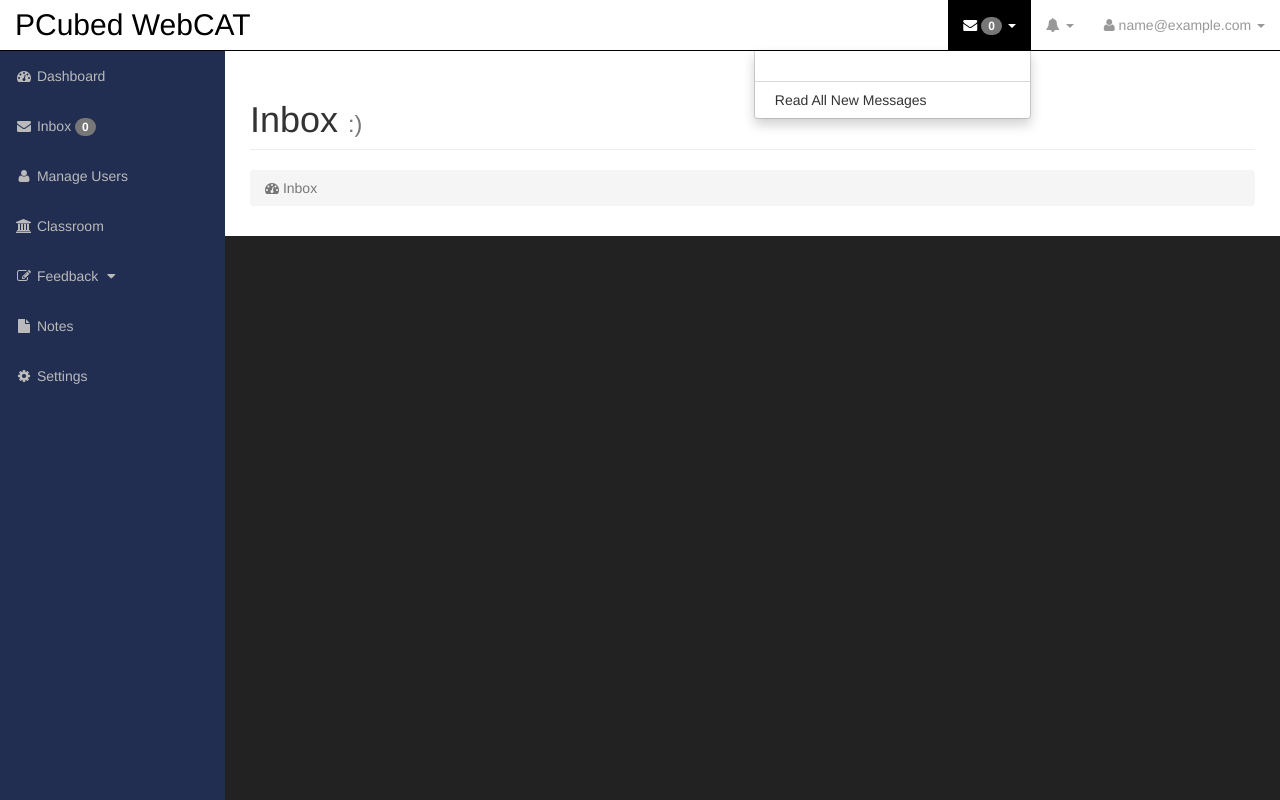
After one commit to PERLMSU/webCAT, a Django app: page /feedback/inbox/ in a window 1280 px wide, after a click that opens the changed part. The commit adds this page. Run offline with Django 3.2, Linux system fonts and the light colour scheme; the visitor is signed in with stand-in values (Sample User, id 1); data that the repository does not hold is empty; some libraries are stand-ins or nearby versions.

Commit message:
sexy cosmetic changes, notification / inbox system progress

```diff
--- a/classroom/templates/_group_partial.html
+++ b/classroom/templates/_group_partial.html
@@ -10,7 +10,7 @@
      </h3>
    </div>
    <div class="panel-body">
-    <table class="table table-striped table-hover table-bordered">
+    <table class="table table-striped table-hover">
       <thead>
         <tr>
           <th>#</th>
--- a/classroom/templates/_learningassistant_partial.html
+++ b/classroom/templates/_learningassistant_partial.html
@@ -7,7 +7,7 @@
      </h3>
   </div>
    <div class="panel-body">
-    <table class="table table-striped table-hover table-bordered">
+    <table class="table table-striped table-hover">
       <thead>
         <tr>
           <th>#</th>
@@ -69,7 +69,7 @@
     <h3> Professors </h3>
   </div>
   <div class="panel-body">
-    <table class="table table-striped table-hover table-bordered">
+    <table class="table table-striped table-hover">
       <thead>
         <tr>
           <th>#</th>
--- a/classroom/templates/_student_partial.html
+++ b/classroom/templates/_student_partial.html
@@ -11,7 +11,7 @@
     </h3>
   </div>
   <div class="panel-body">
-    <table class="table table-striped table-hover table-bordered">
+    <table class="table table-striped table-hover">
       <thead>
         <tr>
           <th>#</th>
--- a/feedback/templates/_edit_feedback_partial.html
+++ b/feedback/templates/_edit_feedback_partial.html
@@ -11,6 +11,7 @@
 			    		</div>
 			    		<input type="hidden" name="student_pk" value="{{student.id}}">
 			    	<button type="submit" name="save" value="save" class="btn btn-info"><span class="glyphicon glyphicon-floppy-disk"></span> Save</button>
+			    	<a href="#" data-toggle="modal" data-target="#confirm-modal"> test submit</a>
 			    	<button type="submit" name="send" value="send" class="btn btn-success"><span class="glyphicon glyphicon-send"></span> Send</button>
 				</form>
 				{% endwith %}
--- /dev/null
+++ b/feedback/templates/inbox.html
@@ -0,0 +1,33 @@
+{% extends "base.html" %}
+
+{% block content %}
+<!-- Page Heading -->
+<div class="row">
+    <div class="col-lg-12">
+        <h1 class="page-header">
+            Inbox <small>:)</small>
+        </h1>
+        <ol class="breadcrumb">
+            <li class="active">
+                <i class="fa fa-dashboard"></i> Inbox
+            </li>
+        </ol>
+    </div>
+</div>
+
+
+<div class="row">
+
+  {% for noti in notifications %}
+  <ul>
+    <li>{{noti.notification }} </li>
+    <li>{{noti.draft_to_approve.text}} </li>
+    <li>{{noti.draft_to_approve.owner}} </li>
+    <li>{{noti.draft_to_approve.student}} </li>
+  </ul>
+  {% endfor %}
+
+</div>
+
+
+{% endblock %}
--- a/feedback/urls.py
+++ b/feedback/urls.py
@@ -4,6 +4,7 @@ from .views import *
 
 urlpatterns = [
   url(r'^$', FeedbackView.as_view(), name="feedback-home"),
+  url(r'^inbox/$', InboxView.as_view(), name="feedback-inbox"),
   url(r'^categories/$', CategoryView.as_view(), name="feedback-categories"),
   url(r'^categories/create/$', create_category, name="category-create-main"),
   url(r'^categories/addsubcategory/(?P<pk>\d+)/$', create_subcategory, name="category-create-subcategory"),
--- a/feedback/views.py
+++ b/feedback/views.py
@@ -81,7 +81,7 @@ class FeedbackView(LoginRequiredMixin, FormView):
     		elif self.request.POST.get("send"):
     			draft.status = 1
     			draft.send_to_instructor()
-    			messages.add_message(self.request, messages.INFO, 'Draft has been saved and sent to instructor for approval.')
+    			messages.add_message(self.request, messages.WARNING, 'Draft has been saved and sent to instructor for approval.')
     		#raise Exception("gefegeg")
     		draft.text = draft_text
     		draft.save()
@@ -91,6 +91,18 @@ class FeedbackView(LoginRequiredMixin, FormView):
 
     def add_message(self, text, mtype=25):
         messages.add_message(self.request, mtype, text)
+
+
+class InboxView(LoginRequiredMixin,TemplateView):
+	template_name = "inbox.html"
+	context = {}
+
+	def get(self, *args, **kwargs):
+		self.context['notifications'] = Notification.objects.filter(user=self.request.user)
+		return render(self.request, self.template_name, self.context)
+
+	def add_message(self, text, mtype=25):
+		messages.add_message(self.request, mtype, text)
 
 
 class CategoryView(LoginRequiredMixin, TemplateView):
--- a/static/css/sb-admin.css
+++ b/static/css/sb-admin.css
@@ -5,6 +5,38 @@
  */
 
 /* Global Styles */
+
+.navbar-webcat {
+  background-color: #FFF;
+  border-color: black;
+
+}
+
+.navbar-webcat .navbar-brand
+{
+  font-size: 30px;
+
+}
+
+.navbar-webcat .navbar-nav>li>a {
+/*  color: #9d9d9d;*/
+  color: #bababa;
+}
+
+.navbar-webcat .navbar-nav {
+  background-color: #222e51;
+
+}
+.navbar-webcat .navbar-brand:hover,
+.navbar-webcat .navbar-brand:focus {
+  color: #000;
+  background-color: transparent;
+}
+.navbar-webcat .navbar-nav > li > a:hover,
+.navbar-webcat .navbar-nav > li > a:focus {
+  color: #fff;
+  background-color: transparent;
+}
 
 .no-display {
     display: none;
--- a/static/js/wcat.js
+++ b/static/js/wcat.js
@@ -113,6 +113,9 @@ $('#confirm-delete').on('show.bs.modal', function(e) {
     $(this).find('.btn-ok').attr('href', $(e.relatedTarget).data('href'));
 });
 
+$('#confirm-modal').on('show.bs.modal', function(e) {
+    $(this).find('.btn-ok').attr('href', $(e.relatedTarget).data('href'));
+});
 
 $(document).on("click", ".deletestudent", function () {
      var studentName = $(this).data('id');
--- a/templates/base.html
+++ b/templates/base.html
@@ -28,7 +28,8 @@
     <div id="wrapper">
 
         <!-- Navigation -->
-        <nav class="navbar navbar-inverse navbar-fixed-top" role="navigation">
+        <nav class="navbar navbar-webcat navbar-fixed-top" role="navigation">
+            {% with request.user|get_user_notifications as notifications %}
             <!-- Brand and toggle get grouped for better mobile display -->
             <div class="navbar-header">
                 <button type="button" class="navbar-toggle" data-toggle="collapse" data-target=".navbar-ex1-collapse">
@@ -37,62 +38,49 @@
                     <span class="icon-bar"></span>
                     <span class="icon-bar"></span>
                 </button>
-                <a class="navbar-brand" href="{% url "dash-home" %}">WebCAT</a>
+                <a class="navbar-brand" href="{% url "dash-home" %}">PCubed WebCAT</a>
             </div>
             <!-- Top Menu Items -->
             <ul class="nav navbar-right top-nav">
                 <li class="dropdown">
-                    <a href="#" class="dropdown-toggle" data-toggle="dropdown"><i class="fa fa-envelope"></i> <b class="caret"></b></a>
+
+                    <a href="#" class="dropdown-toggle" data-toggle="dropdown"><i class="fa fa-envelope"></i>
+
+                      <span class="badge">{{notifications.count}}</span>
+                       <b class="caret"></b>
+                    </a>
                     <ul class="dropdown-menu message-dropdown">
                         <li class="message-preview">
-                            <a href="#">
+                            <a href="{% url "feedback-inbox" %}">
                                 <div class="media">
+
+
+                                  {% for noti in notifications %}
                                     <span class="pull-left">
                                         <img class="media-object" src="http://placehold.it/50x50" alt="">
                                     </span>
                                     <div class="media-body">
-                                        <h5 class="media-heading"><strong>John Smith</strong>
+                                        <h5 class="media-heading"><strong>{{noti.draft_to_approve.owner.get_full_name}}</strong>
                                         </h5>
-                                        <p class="small text-muted"><i class="fa fa-clock-o"></i> Yesterday at 4:32 PM</p>
-                                        <p>Lorem ipsum dolor sit amet, consectetur...</p>
+                                        <p class="small text-muted"><i class="fa fa-clock-o"></i>
+                                            Created: {{noti.created_ts}}
+                                            Updated: {{noti.updated_ts}}
+                                        </p>
+                                        <p>{{noti.notification }}</p>
                                     </div>
-                                </div>
-                            </a>
-                        </li>
-                        <li class="message-preview">
-                            <a href="#">
-                                <div class="media">
-                                    <span class="pull-left">
-                                        <img class="media-object" src="http://placehold.it/50x50" alt="">
-                                    </span>
-                                    <div class="media-body">
-                                        <h5 class="media-heading"><strong>John Smith</strong>
-                                        </h5>
-                                        <p class="small text-muted"><i class="fa fa-clock-o"></i> Yesterday at 4:32 PM</p>
-                                        <p>Lorem ipsum dolor sit amet, consectetur...</p>
-                                    </div>
-                                </div>
-                            </a>
-                        </li>
-                        <li class="message-preview">
-                            <a href="#">
-                                <div class="media">
-                                    <span class="pull-left">
-                                        <img class="media-object" src="http://placehold.it/50x50" alt="">
-                                    </span>
-                                    <div class="media-body">
-                                        <h5 class="media-heading"><strong>John Smith</strong>
-                                        </h5>
-                                        <p class="small text-muted"><i class="fa fa-clock-o"></i> Yesterday at 4:32 PM</p>
-                                        <p>Lorem ipsum dolor sit amet, consectetur...</p>
-                                    </div>
+                                  {% endfor %}
+
+
+
+
                                 </div>
                             </a>
                         </li>
                         <li class="message-footer">
-                            <a href="#">Read All New Messages</a>
+                            <a href="{% url "feedback-inbox" %}">Read All New Messages</a>
                         </li>
                     </ul>
+
                 </li>
                 <li class="dropdown">
                     <a href="#" class="dropdown-toggle" data-toggle="dropdown"><i class="fa fa-bell"></i> <b class="caret"></b></a>
@@ -126,10 +114,10 @@
                         {{ user.email }} <b class="caret"></b></a>
                     <ul class="dropdown-menu">
                         <li>
-                            <a href="#"><i class="fa fa-fw fa-user"></i> Profile</a>
+                            <a href="{% url "user-details" request.user.id %}"><i class="fa fa-fw fa-user"></i> Profile</a>
                         </li>
                         <li>
-                            <a href="#"><i class="fa fa-fw fa-envelope"></i> Inbox</a>
+                            <a href="{% url "feedback-inbox" %}"><i class="fa fa-fw fa-envelope"></i> Inbox </a>
                         </li>
                         <li>
                             <a href="{% url "dash-settings" %}"><i class="fa fa-fw fa-gear"></i> Settings</a>
@@ -147,6 +135,9 @@
                     <li class="active">
                         <a href="{% url "dash-home" %}"><i class="fa fa-fw fa-dashboard"></i> Dashboard</a>
                     </li>
+                    <li>
+                        <a href="{% url "feedback-inbox" %}"><i class="fa fa-fw fa-envelope"></i> Inbox <span class="badge">{{notifications.count}}</span></a>
+                    </li>
                     {% if user.is_superuser %}
                     <li>
                         <a href="{% url "dash-manage-users" %}"><i class="fa fa-fw fa-user"></i> Manage Users</a>
@@ -155,6 +146,7 @@
                         <a href="{% url "classroom-home" %}"><i class="fa fa-fw fa-university"></i> Classroom</a>
                     </li>
                     {% endif %}
+
                     <li>
                         <a href="javascript:;" data-toggle="collapse" data-target="#demo"><i class="fa fa-fw fa-edit"></i> Feedback <i class="fa fa-fw fa-caret-down"></i></a>
                         <ul id="demo" class="collapse">
@@ -191,6 +183,7 @@
                 </ul>
             </div>
             <!-- /.navbar-collapse -->
+             {% endwith %}
         </nav>
 
     <div id="page-wrapper">
@@ -204,6 +197,24 @@
         </div>
     {% endfor %}
 {% endif %}
+
+
+<div class="modal fade" id="confirm-modal" tabindex="-1" role="dialog" aria-labelledby="myModalLabel" aria-hidden="true">
+    <div class="modal-dialog">
+        <div class="modal-content">
+            <div class="modal-header">
+                ...
+            </div>
+            <div class="modal-body">
+                ...
+            </div>
+            <div class="modal-footer">
+                <button type="button" class="btn btn-default" data-dismiss="modal">Cancel</button>
+                <button type="submit" class="btn btn-info btn-ok">DO THE THING</a>
+            </div>
+        </div>
+    </div>
+</div>
 
 
             {% block content %}
--- a/userprofile/views.py
+++ b/userprofile/views.py
@@ -7,7 +7,7 @@ from django.views.generic import TemplateView, View
 from braces.views import LoginRequiredMixin
 from django.views.decorators.csrf import csrf_exempt
 from django.utils.decorators import method_decorator
-
+from django.template.defaulttags import register
 from django.conf import settings
 from django.core.mail import EmailMultiAlternatives
 from django.template.loader import render_to_string
@@ -27,6 +27,13 @@ from .forms import (
                 ChangePasswordForm,
             )
 
+from feedback.models import Notification
+
+
+
+@register.filter
+def get_user_notifications(user_pk):
+    return Notification.objects.filter(user = user_pk)
 
 class ProfileView(LoginRequiredMixin, TemplateView):
     """ profile page
```
Also changed, not shown: classroom/templates/classroom.html (+10 -1 lines), feedback/templates/drafts.html (added, +19 -0 lines), feedback/templates/feedback.html (+0 -12 lines), 3 other files.
